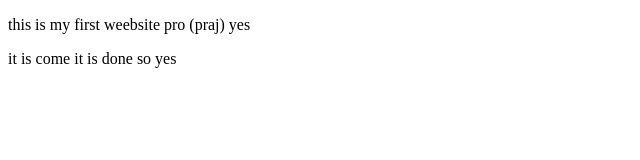
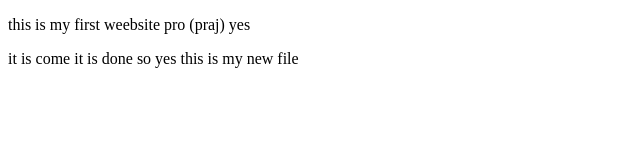
Before and after one commit to PrajwalTech-45/Math-_Website-, a plain HTML site: page index.html in a window 1280 px wide. Shown: the whole page, without its empty margins (0-640 px from the left). Drawn offline with Linux system fonts and the light colour scheme.

Commit message:
file is rready for deploy

```diff
--- a/index.html
+++ b/index.html
@@ -7,7 +7,7 @@
 </head>
 <body>
     <p>this is my first weebsite pro (praj) yes</p>
-     <p>it is come  it is done so yes </p>
+     <p>it is come  it is done so yes this is my new file </p>
 
 
 </body>
```
